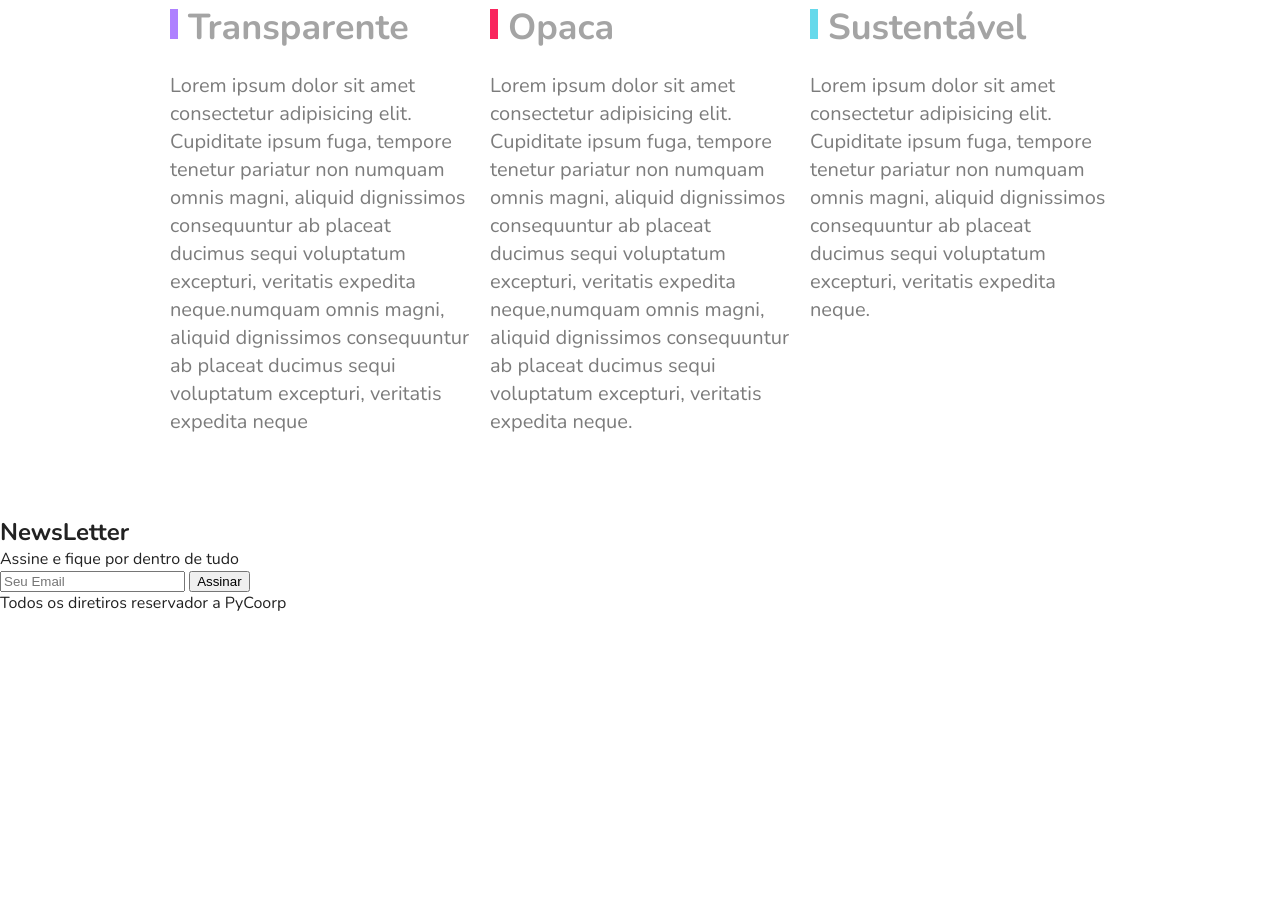
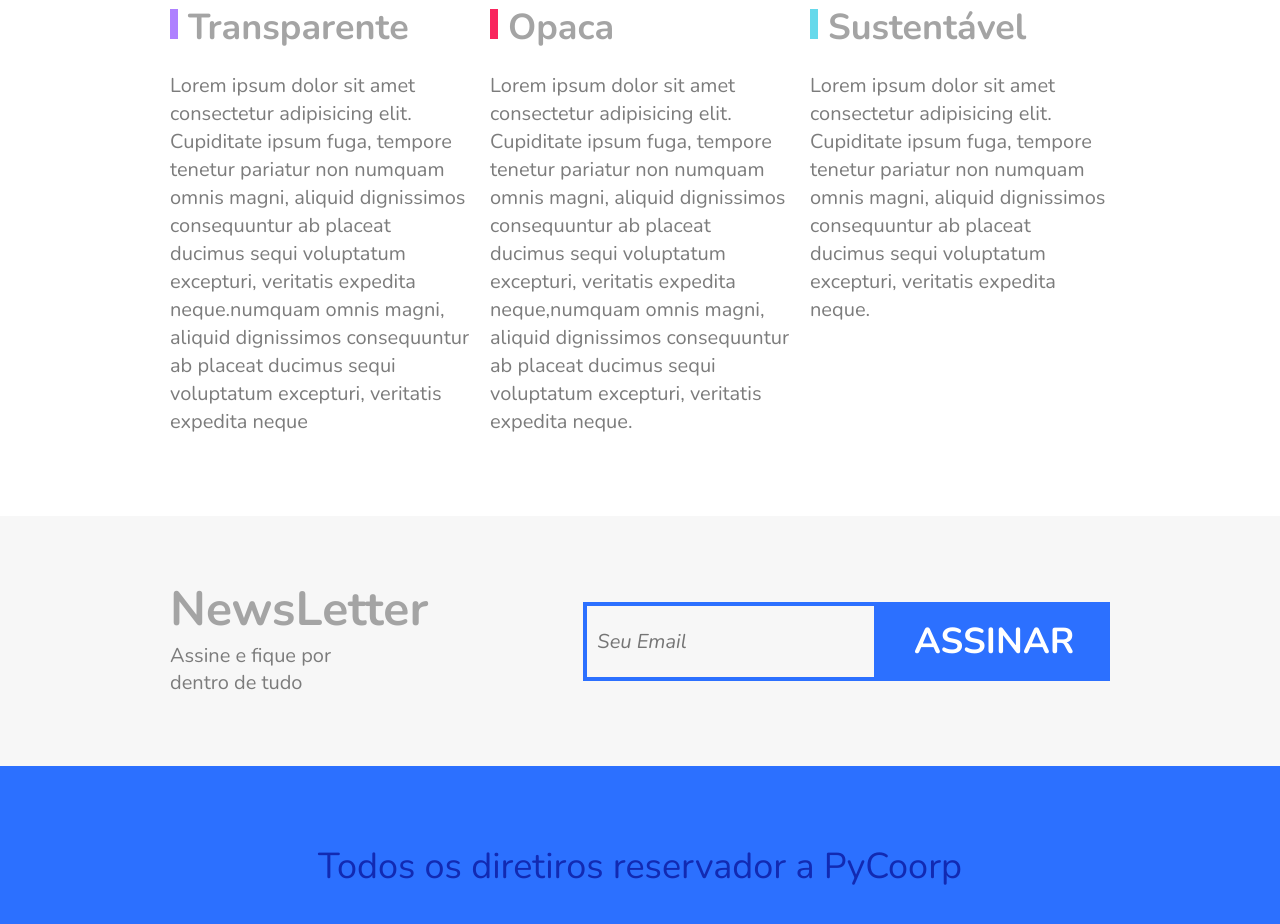
Before and after one commit to digomes87/flebox, a plain HTML site: page 2/index.html in a window 1280 px wide. Shown: the part 2922-3846 px from the top of the page. Before the commit the page ends 3536 px from the top, so only its background shows below. Drawn offline with nearby package versions, Linux system fonts and the light colour scheme.

Commit message:
Inserido footer

```diff
--- a/2/style.css
+++ b/2/style.css
@@ -308,3 +308,82 @@ img {
   line-height: 1.4;
   color: #7c7c7c;
 }
+
+.newsletter {
+  background: #f7f7f7;
+  padding: 60px calc((100% - 960px) /2 );
+  display: flex;
+  flex-wrap: wrap;
+}
+
+.newsletter-info {
+  flex: 1 1 260px;
+  margin:0 10px;
+}
+
+.newsletter-info h1 {
+  font-size: 3em;
+  color: #a4a4a4;
+}
+
+.newsletter-info p {
+  font-size: 1.25em;
+  max-width: 220px;
+  color: #7c7c7c;
+  margin-bottom: 10px;
+}
+
+.newsletter-form {
+  flex: 2 1 260px;
+  margin: 0 10px;
+  align-self: center;
+  display: flex;
+  flex-wrap: wrap;
+}
+
+.newsletter-form input {
+  flex: 3 1 200px;
+  font-size: 1.25em;
+  font-style: italic;
+  font-family: "Nunito",Arial, Helvetica, sans-serif;
+  border: 4px solid #2c70ff;
+  background: transparent;
+  padding: 10px;
+  margin: 0px;
+  border-radius: 0px;
+}
+
+.newsletter-form button {
+  flex: 1 1 200px;
+  font-family: "Nunito", Arial, Helvetica, sans-serif;
+  font-size: 2.25em;
+  font-weight: bold;
+  text-transform: uppercase;
+  background:#2c70ff;
+  color: white;
+  margin: 0;
+  cursor: pointer;
+  border: 0px;
+  padding: 15px 10px;
+}
+
+@media (max-width: 600px){
+  .newsletter-form button {
+    font-size: 1.5em;
+  }
+}
+
+
+.footer {
+  display: flex;
+  background: #2c70ff;
+  height: 200px;
+  align-items: center;
+}
+
+.footer p {
+  flex: 1;
+  text-align: center;
+  font-size:2.25em;
+  color: #122ab2;
+}
```
